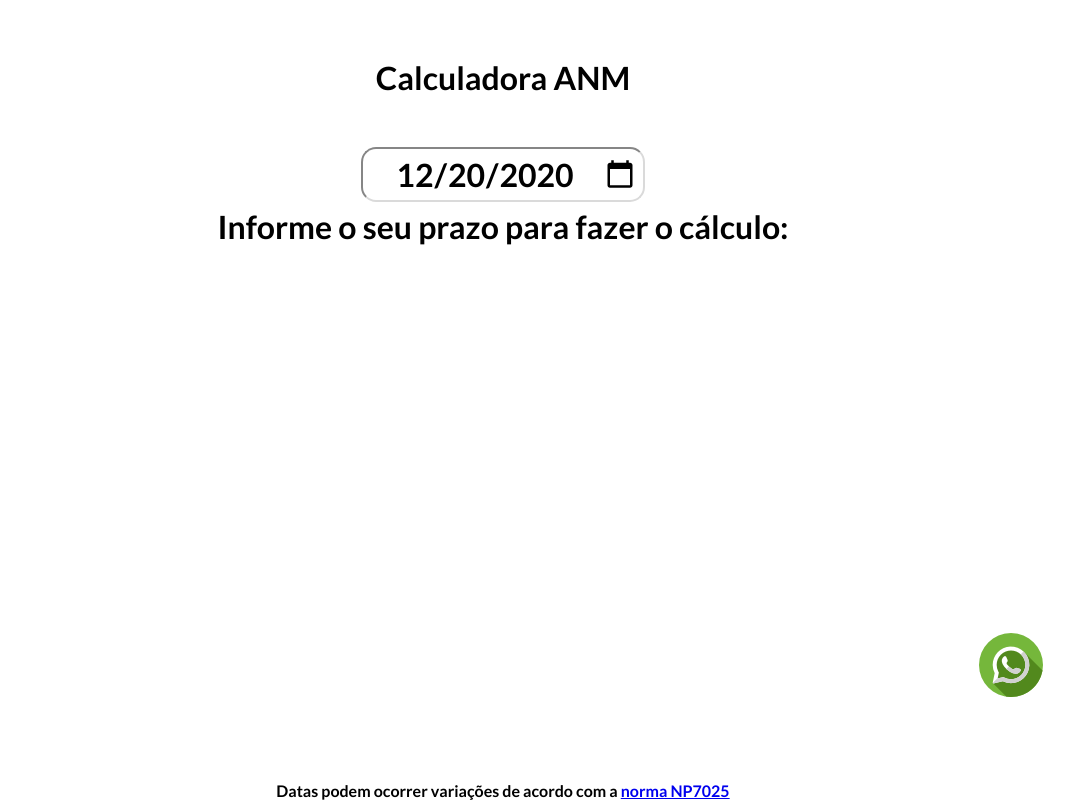
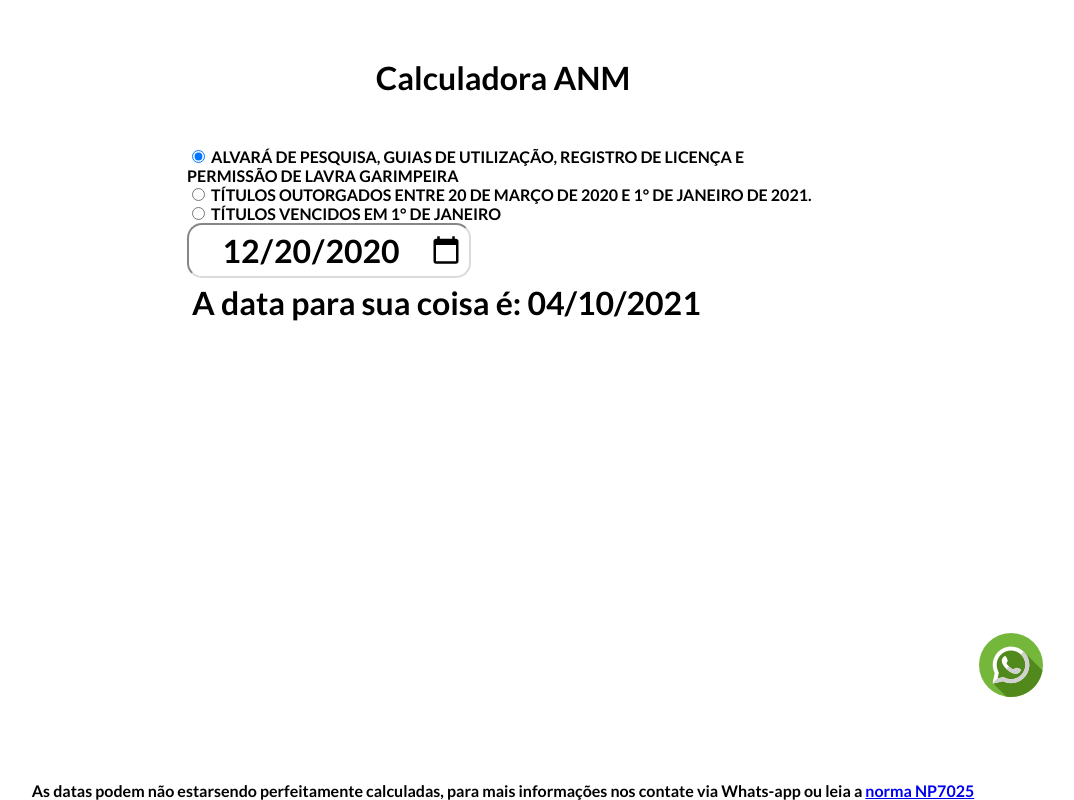
Before and after one commit to matheusdpm/calculadora-anm, a plain HTML site: page index.html in a window 1280 px wide. Shown: the whole page, without its empty margins (137-1211 px from the left). Drawn offline with Linux system fonts and the light colour scheme.

Commit message:
update code logic

```diff
--- a/index.html
+++ b/index.html
@@ -12,12 +12,18 @@
 			Calculadora ANM
 		</header>
 		<form>
+			<input type="radio" id="case1" name="case" value="case1" onchange='updateRadio("case1"); updateResult();' checked>
+			<label for="case1">ALVARÁ DE PESQUISA, GUIAS DE UTILIZAÇÃO, REGISTRO DE LICENÇA E PERMISSÃO DE LAVRA GARIMPEIRA</label><br>
+			<input type="radio" id="case2" name="case" value="case2" onchange='updateRadio("case2"); updateResult();'>
+			<label for="case2">TÍTULOS OUTORGADOS ENTRE 20 DE MARÇO DE 2020 E 1° DE JANEIRO DE 2021.</label><br>
+			<input type="radio" id="case3" name="case" value="case3" onchange='updateRadio("case3"); updateResult();'>
+			<label for="case3">TÍTULOS VENCIDOS EM 1° DE JANEIRO</label><br>
 			<input type="date" name="data" id='data' onchange='updateResult()'>
 			<div id="result">Informe o seu prazo para fazer o cálculo: </div>
 		</form>
 	</div>
 
-	<footer>Datas podem ocorrer variações de acordo com a <a href="http://www.google.com.br">norma NP7025</a> </footer>
+	<footer>As datas podem não estarsendo perfeitamente calculadas, para mais informações nos contate via Whats-app ou leia a <a href="http://www.google.com.br">norma NP7025</a> </footer>
 
 	<div class = 'zap'><a href="https://api.whatsapp.com/send?phone=558399607026&text=Ol%C3%A1%20matheus"><img src="zap.webp"></a></div></div>
 
--- a/scripts.js
+++ b/scripts.js
@@ -1,3 +1,21 @@
+/*
+	dataVencimento;
+	dataInicio=01/01/2021;
+	diasDeProrrogação=288;
+
+	ALVARÁ DE PESQUISA, GUIAS DE UTILIZAÇÃO, REGISTRO DE LICENÇA E PERMISSÃO DE LAVRA GARIMPEIRA:
+prorrogar=288- (dataVencimento-dataInicio);
+
+	TÍTULOS OUTORGADOS ENTRE 20 DE MARÇO DE 2020 E 1° DE JANEIRO DE 2021 SERÃO ACRESCIDOS DE MAIS ATÉ 288 DIAS, OBSERVANDO-SE O SEGUINTE CRITÉRIO:
+prorrogar=min(288,dataPublicação-dataInicio);
+
+	TÍTULOS VENCIDOS EM 1° DE JANEIRO
+prorrogar = 288;
+
+*/
+
+var caso = "case1";
+
 function setDate(id){
 	let today = new Date();
 	let month = ('0' + (today.getMonth() + 1)).slice(-2);
@@ -19,7 +37,35 @@ function getDataString(date){
 function updateResult(){
 	let div = document.getElementById('result');
 	let date = document.getElementById('data');
-	let data = new Date(date.value + "GMT-0300")
-	data.setMonth( data.getMonth() + 9 );
-	div.textContent = "A data para sua coisa é: " + getDataString(data);
+	let data = new Date(date.value + "GMT-0300");
+	let dataInicio=new Date("01/01/2021 GMT-0300");
+
+	var prorrogar = 288;
+	var diff = dataInicio.getTime() - data.getTime();
+	var daydiff = (diff / 31536000000).toFixed(0);
+	if (caso == "case3") {
+		prorrogar=288;
+	} else if (caso == "case2") {
+		prorrogar=min(288,prorrogar - daydiff);
+	} else {
+		prorrogar=288 - daydiff;
+	}
+	var strtDt  = new Date("2020-03-19");
+	var endDt  = new Date("2021-01-02");
+	if (data <= strtDt){
+		div.textContent = "Antes do Prazo estabelecido";
+	} else if (data >= endDt){
+		div.textContent = "Depois do prazo estabalecido";
+	} else {
+		data.setDate(data.getDate()+prorrogar)
+		div.textContent = "A data para sua coisa é: " + getDataString(data);
+	}
 }
+
+
+function updateRadio(id){
+	let a = document.getElementById(id);
+	caso=id;
+}
+
+updateResult();
--- a/style.css
+++ b/style.css
@@ -4,7 +4,7 @@ body{
     height: 100%;
 }
 
-form{text-align:center;}
+form{text-align:left;}
 header{
     text-align: center;
     font-size: 2em;
```
